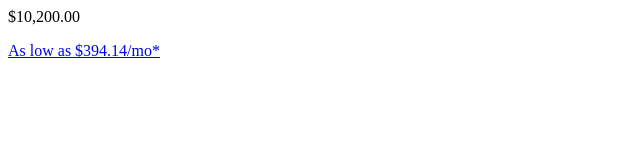
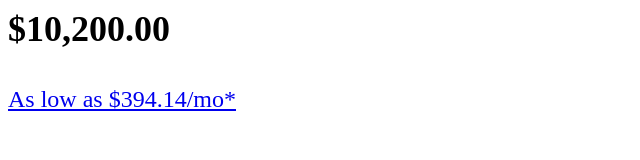
Before and after one commit to christinecardel/Price_PaymentVulcana, a plain HTML site: page index.html in a window 1280 px wide. Shown: the whole page, without its empty margins (0-640 px from the left). Drawn offline with Linux system fonts and the light colour scheme.

Commit message:
Update index.html

```diff
--- a/index.html
+++ b/index.html
@@ -1,10 +1,10 @@
 <div class="elementor-element elementor-element-60d216db elementor-widget elementor-widget-woocommerce-product-price" data-id="60d216db" data-element_type="widget" data-widget_type="woocommerce-product-price.default">
     <div class="elementor-widget-container">
-        <p class="price"><span class="woocommerce-Price-amount amount"><bdi><span class="woocommerce-Price-currencySymbol">$</span>10,200.00</bdi></span><br></p>
+        <p class="price" style="font-size: 36px; font-weight: bold;"><span class="woocommerce-Price-amount amount"><bdi><span class="woocommerce-Price-currencySymbol">$</span>10,200.00</bdi></span></p>
         <div id="bread-btn-cntnr">
             <!-- ko stopBinding: true -->
             <div id="bread_checkout_button_80446" data-view-model="woocommerce-gateway-bread" class="bread-checkout-button" data-bread-default-size="" data-bind="tenant: {&quot;productId&quot;:80446,&quot;productType&quot;:&quot;simple&quot;,&quot;opts&quot;:{&quot;buttonId&quot;:&quot;bread_checkout_button_80446&quot;,&quot;buttonLocation&quot;:&quot;product&quot;}}" data-testid="test-bread_checkout_button_80446">
-                <div><a href="#" data-testid="bread-placement-bread_checkout_button_80446" data-placement-i-d="bread_checkout_button_80446">As low as $394.14/mo*</a></div>
+                <div><a href="view-source:https://connect.breadpayments.com/alliance" style="font-size: 24px;">As low as $394.14/mo*</a></div>
             </div>
             <!-- /ko -->
             <div class="splitpay-clickable-button" style="margin:0;"></div>
```
